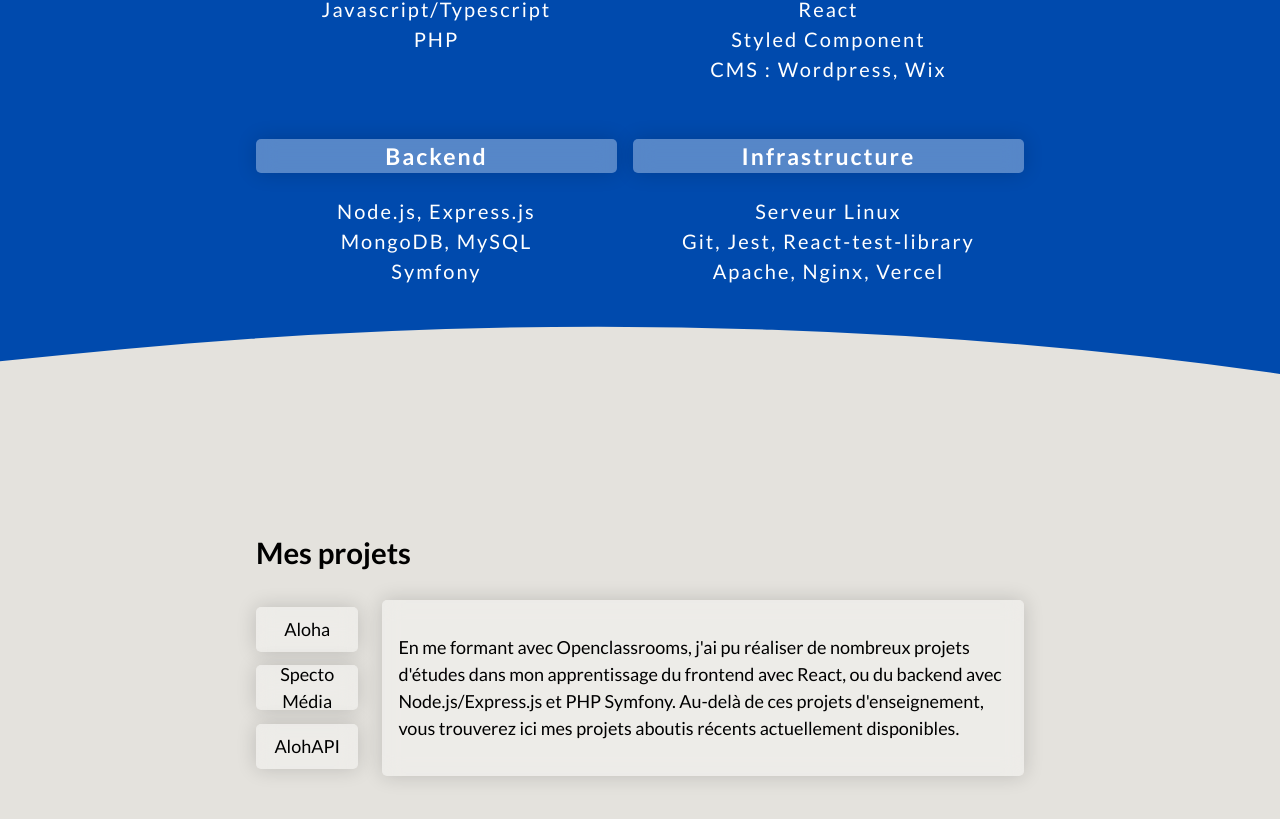
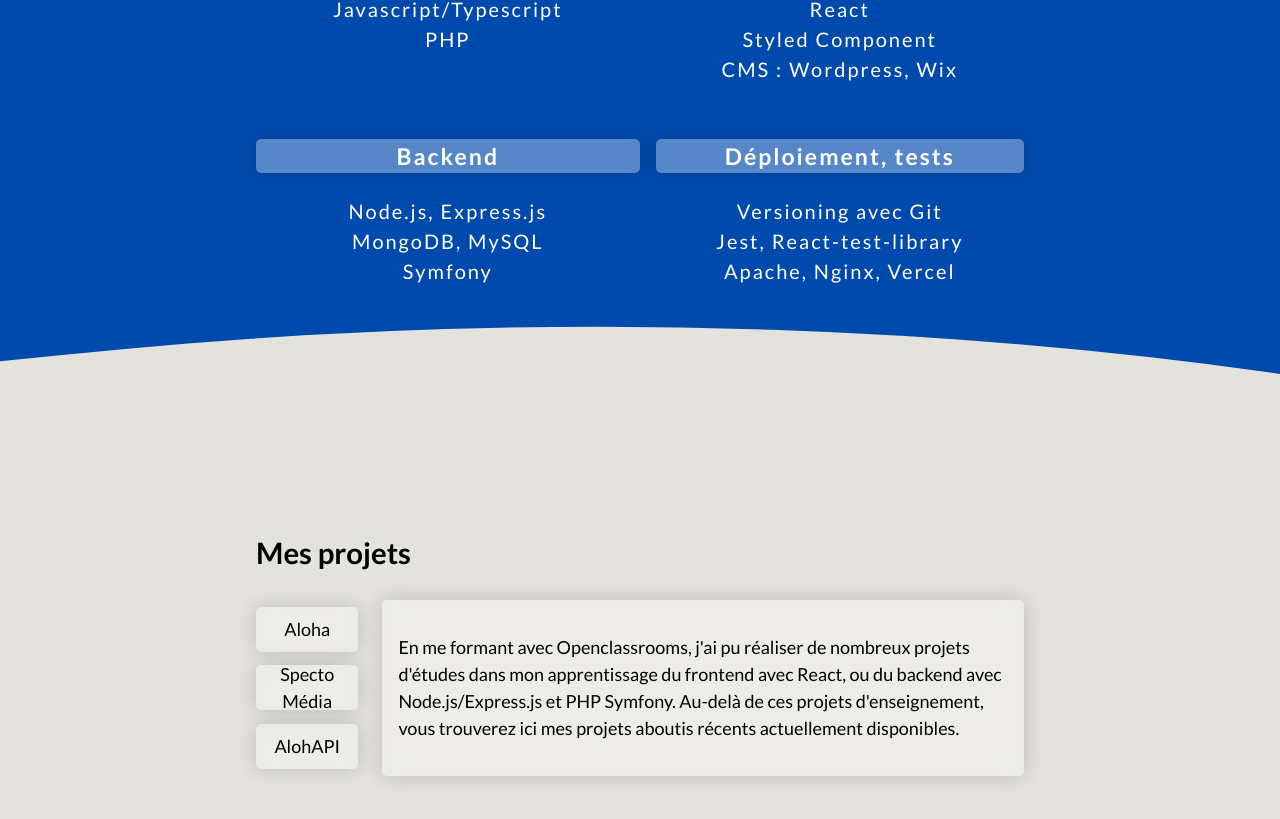
Before and after one commit to Clv86/portfolio, a React (Vite) app: page / in a window 1280 px wide. Shown: the part 1253-2072 px from the top of the page. Built offline with nearby package versions, Linux system fonts and the light colour scheme; a web font is replaced by a local one.

Commit message:
Text edited

```diff
--- a/src/components/About.tsx
+++ b/src/components/About.tsx
@@ -42,10 +42,10 @@ function About() {
             </ul>
           </div>
           <div className="card infrastructure">
-            <h3>Infrastructure</h3>
+            <h3>Déploiement, tests</h3>
             <ul>
-              <li>Serveur Linux</li>
-              <li>Git, Jest, React-test-library</li>
+              <li>Versioning avec Git</li>
+              <li>Jest, React-test-library</li>
               <li>Apache, Nginx, Vercel</li>
             </ul>
           </div>
```
